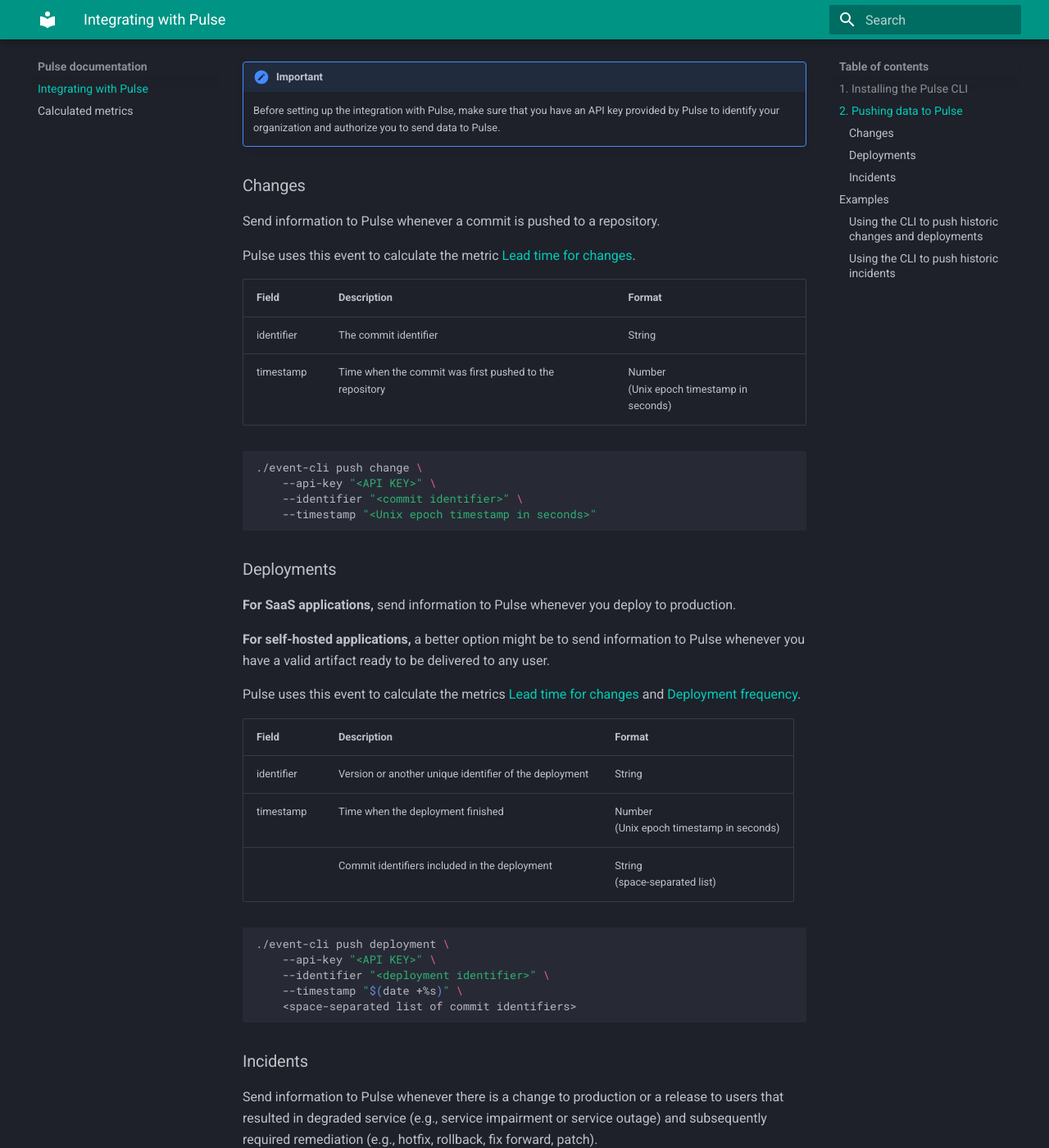
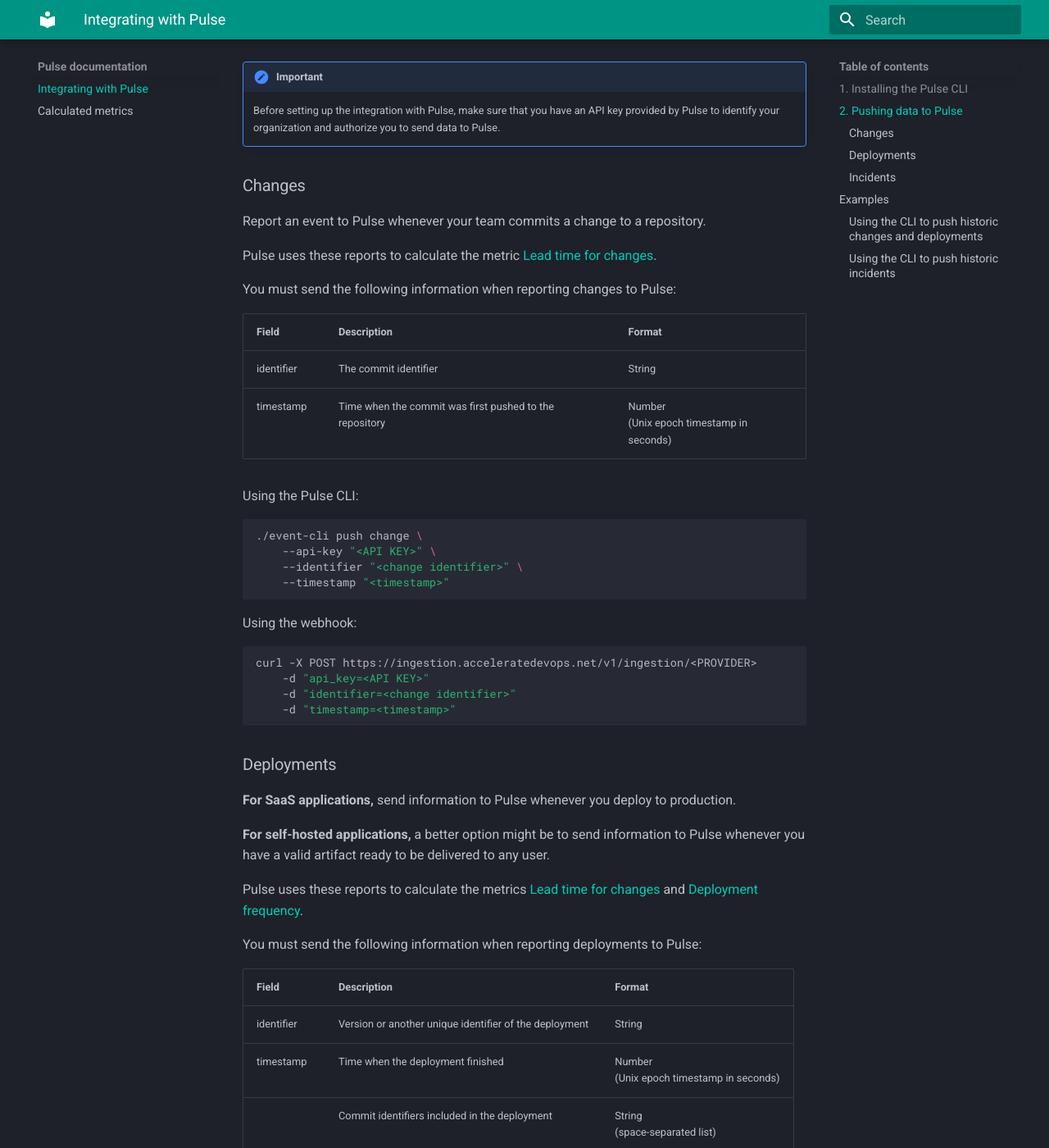
Before and after one commit to codacy/pulse-user-docs, an MkDocs documentation site: the page built from docs/index.md, in a window 1280 px wide and 1400 px high, scrolled down 1801 px. Shown: the whole window at 82% size. Built offline with MkDocs 1.6.1 and Material for MkDocs 9.7.7, drawn with Linux system fonts in a browser that asks for light colours; some of the changed text lies outside the part shown.

Commit message:
feature: Include code snippets using the webhook to report events

````diff
--- a/docs/index.md
+++ b/docs/index.md
@@ -56,24 +56,34 @@
 
 ### Changes
 
-Send information to Pulse whenever a commit is pushed to a repository.
+Report an event to Pulse whenever your team commits a change to a repository.
 
-Pulse uses this event to calculate the metric [Lead time for changes](metrics.md#lead-time-for-changes).
+Pulse uses these reports to calculate the metric [Lead time for changes](metrics.md#lead-time-for-changes).
+
+You must send the following information when reporting changes to Pulse:
 
 | Field      | Description                                             | Format                                       |
 | ---------- | ------------------------------------------------------- | -------------------------------------------- |
 | identifier | The commit identifier                                   | String                                       |
 | timestamp  | Time when the commit was first pushed to the repository | Number<br/>(Unix epoch timestamp in seconds) |
 
+Using the Pulse CLI:
+
 ```sh
 ./event-cli push change \
     --api-key "<API KEY>" \
-    --identifier "<commit identifier>" \
-    --timestamp "<Unix epoch timestamp in seconds>"
+    --identifier "<change identifier>" \
+    --timestamp "<timestamp>"
 ```
 
-<!-- IDEA
-     Consider including example snippets for the webhook -->
+Using the webhook:
+
+```sh
+curl -X POST https://ingestion.acceleratedevops.net/v1/ingestion/<PROVIDER>
+    -d "api_key=<API KEY>"
+    -d "identifier=<change identifier>"
+    -d "timestamp=<timestamp>"
+```
 
 ### Deployments
 
@@ -81,7 +91,9 @@
 
 **For self-hosted applications,** a better option might be to send information to Pulse whenever you have a valid artifact ready to be delivered to any user.
 
-Pulse uses this event to calculate the metrics [Lead time for changes](metrics.md#lead-time-for-changes) and [Deployment frequency](metrics.md#deployment-frequency).
+Pulse uses these reports to calculate the metrics [Lead time for changes](metrics.md#lead-time-for-changes) and [Deployment frequency](metrics.md#deployment-frequency).
+
+You must send the following information when reporting deployments to Pulse:
 
 | Field      | Description                                            | Format                                       |
 | ---------- | ------------------------------------------------------ | -------------------------------------------- |
@@ -89,19 +101,33 @@
 | timestamp  | Time when the deployment finished                      | Number<br/>(Unix epoch timestamp in seconds) |
 |            | Commit identifiers included in the deployment          | String<br/>(space-separated list)            |
 
+Using the Pulse CLI:
+
 ```sh
 ./event-cli push deployment \
     --api-key "<API KEY>" \
     --identifier "<deployment identifier>" \
-    --timestamp "$(date +%s)" \
+    --timestamp "<timestamp>" \
     <space-separated list of commit identifiers>
+```
+
+Using the webhook:
+
+```sh
+curl -X POST https://ingestion.acceleratedevops.net/v1/ingestion/<PROVIDER>
+    -d "api_key=<API KEY>"
+    -d "identifier=<deployment identifier>"
+    -d "timestamp=<timestamp>"
+    -d "<space-separated list of commit identifiers>"
 ```
 
 ### Incidents
 
 Send information to Pulse whenever there is a change to production or a release to users that resulted in degraded service (e.g., service impairment or service outage) and subsequently required remediation (e.g., hotfix, rollback, fix forward, patch).
 
-Pulse uses this event to calculate the metrics [Median time to recovery](metrics.md#median-time-to-recover) and [Change failure rate](metrics.md#change-failure-rate).
+Pulse uses these reports to calculate the metrics [Median time to recovery](metrics.md#median-time-to-recover) and [Change failure rate](metrics.md#change-failure-rate).
+
+You must send the following information when reporting incidents to Pulse:
 
 | Field             | Description                                    | Format                                       |
 | ----------------- | ---------------------------------------------- | -------------------------------------------- |
@@ -109,12 +135,24 @@
 | timestampCreated  | Time when the incident started or was detected | Number<br/>(Unix epoch timestamp in seconds) |
 | timestampResolved | Time when the incident was resolved            | Number<br/>(Unix epoch timestamp in seconds) |
 
+Using the Pulse CLI:
+
 ```sh
 ./event-cli push incident \
     --api-key "<API KEY>" \
     --identifier "<incident identifier>" \
-    --timestampCreated "<Unix epoch timestamp in seconds>" \
-    --timestampResolved "<Unix epoch timestamp in seconds>"
+    --timestampCreated "<timestampCreated>" \
+    --timestampResolved "<timestampResolved>"
+```
+
+Using the webhook:
+
+```sh
+curl -X POST https://ingestion.acceleratedevops.net/v1/ingestion/<PROVIDER>
+    -d "api_key=<API KEY>"
+    -d "identifier=<incident identifier>"
+    -d "timestampCreated=<timestampCreated>"
+    -d "timestampCreated=<timestampResolved>"
 ```
 
 ## Examples
````
